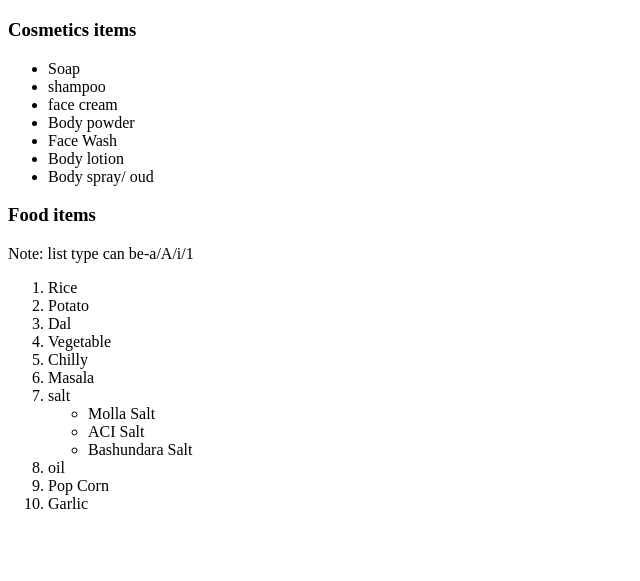
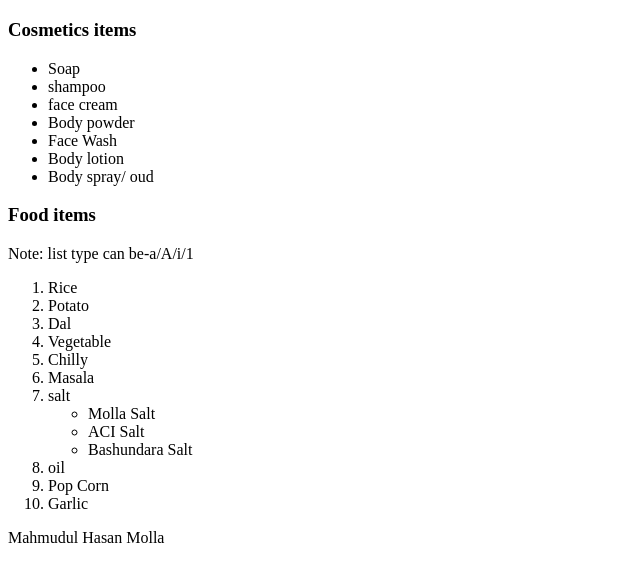
Before and after one commit to MahmudulHasan1211/list-item, a plain HTML site: page index.html in a window 1280 px wide. Shown: the part 61-642 px from the top of the page, without its empty margins (0-640 px from the left). Drawn offline with Linux system fonts and the light colour scheme.

Commit message:
more added

```diff
--- a/index.html
+++ b/index.html
@@ -39,6 +39,6 @@
         <li>Pop Corn</li>
         <li>Garlic</li>
     </ol>
-
+    <p>Mahmudul Hasan Molla</p>
 </body>
 </html>
```
